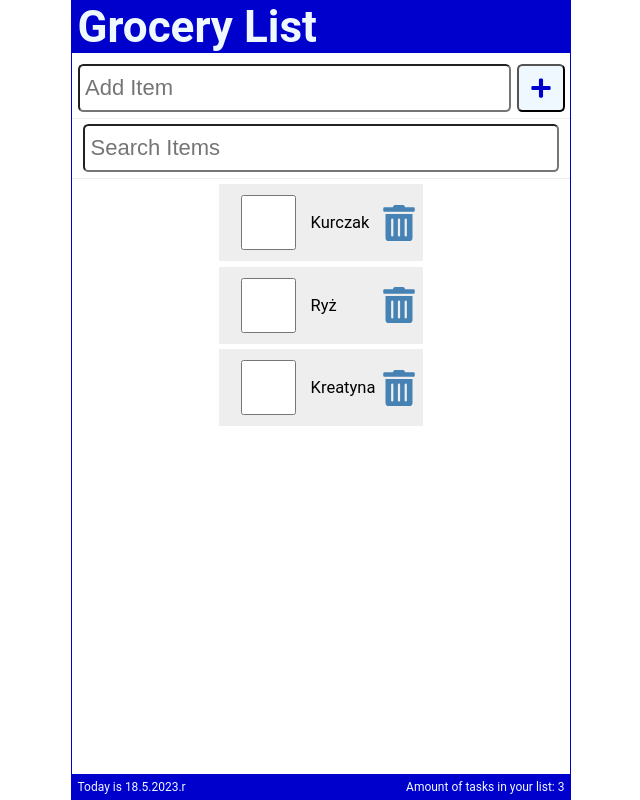
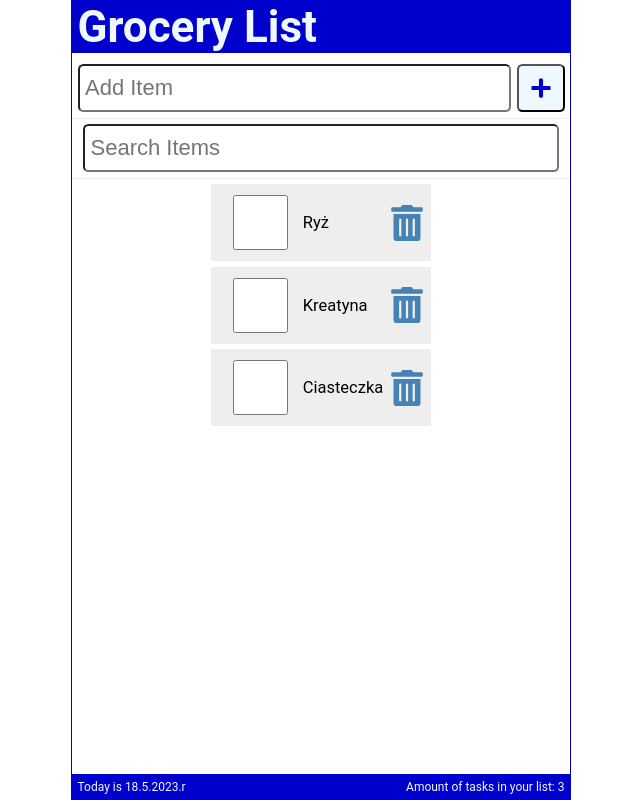
Before and after one commit to adamski83/DaveGray, a React (Vite) app in the folder GroceryList/: page / in a window 1280 px wide. Shown: the whole page, without its empty margins (319-959 px from the left). Built offline with nearby package versions, Linux system fonts and the light colour scheme; data requests are answered from the project's data file.

Commit message:
added josn-server and RESTapi methods (post,patch,delete)

```diff
--- a/GroceryList/data/db.json
+++ b/GroceryList/data/db.json
@@ -1,10 +1,5 @@
 {
   "items": [
-		{
-			"id": 1,
-			"checked": false,
-			"item": "Kurczak"
-		},
     {
       "id": 2,
       "checked": false,
@@ -14,6 +9,11 @@
       "id": 3,
       "checked": false,
       "item": "Kreatyna"
+    },
+    {
+      "id": 4,
+      "checked": false,
+      "item": "Ciasteczka"
     }
   ]
 }
--- a/GroceryList/src/App.jsx
+++ b/GroceryList/src/App.jsx
@@ -1,6 +1,7 @@
 // @ts-nocheck
 import React, { useState, useEffect } from 'react';
 import './App.css';
+import { apiRequest } from './apiRequest';
 import { Header } from './components/header/Header';
 import { SearchItem } from './components/searchItem/SearchItem';
 import { AddItem } from './components/addItem/AddItem';
@@ -35,23 +36,53 @@
 		fetchData();
 	}, []);
 
-	const addItem = (item) => {
+	const addItem = async (item) => {
 		const id = items.length ? items[items.length - 1].id + 1 : 1;
 		const myNewItem = { id, checked: false, item };
 		const listItem = [...items, myNewItem];
 
 		setItems(listItem);
+		const postOptions = {
+			method: 'POST',
+			headers: {
+				'Content-Type': 'application/json',
+			},
+			body: JSON.stringify(myNewItem),
+		};
+		const result = await apiRequest(API_URL, postOptions);
+		if (result) setFetchError(result);
 	};
 
-	const handleCheck = (id) => {
+	const handleCheck = async (id) => {
 		const listItems = items.map((item) =>
 			item.id === id ? { ...item, checked: !item.checked } : item
 		);
 		setItems(listItems);
+
+		const myItem = listItems.filter((item) => item.id === id);
+		const updateOptions = {
+			method: 'PATCH',
+			headers: {
+				'Content-Type': 'application-json',
+			},
+			body: JSON.stringify({ checked: myItem[0].checked }),
+		};
+		const reqUrl = `${API_URL}/${id}`;
+		const result = await apiRequest(reqUrl, updateOptions);
+		if (result) {
+			setFetchError(result);
+		}
 	};
-	const handleDelete = (id) => {
+	const handleDelete = async (id) => {
 		const listItems = items.filter((item) => item.id !== id);
 		setItems(listItems);
+
+		const deleteOptions = { method: 'DELETE' };
+		const reqUrl = `${API_URL}/${id}`;
+		const result = await apiRequest(reqUrl, deleteOptions);
+		if (result) {
+			setFetchError(result);
+		}
 	};
 
 	const handleSubmit = (e) => {
--- /dev/null
+++ b/GroceryList/src/apiRequest.js
@@ -0,0 +1,17 @@
+export const apiRequest = async (
+	url = '',
+	optionsObj = null,
+	errMsg = null
+) => {
+	try {
+		// @ts-ignore
+		const response = await fetch(url, optionsObj);
+		if (!response.ok) {
+			throw Error('Please reload the app');
+		}
+	} catch (err) {
+		errMsg = err.message;
+	} finally {
+		return errMsg;
+	}
+};
```
Lines whose indentation alone changed are shown as unchanged.
